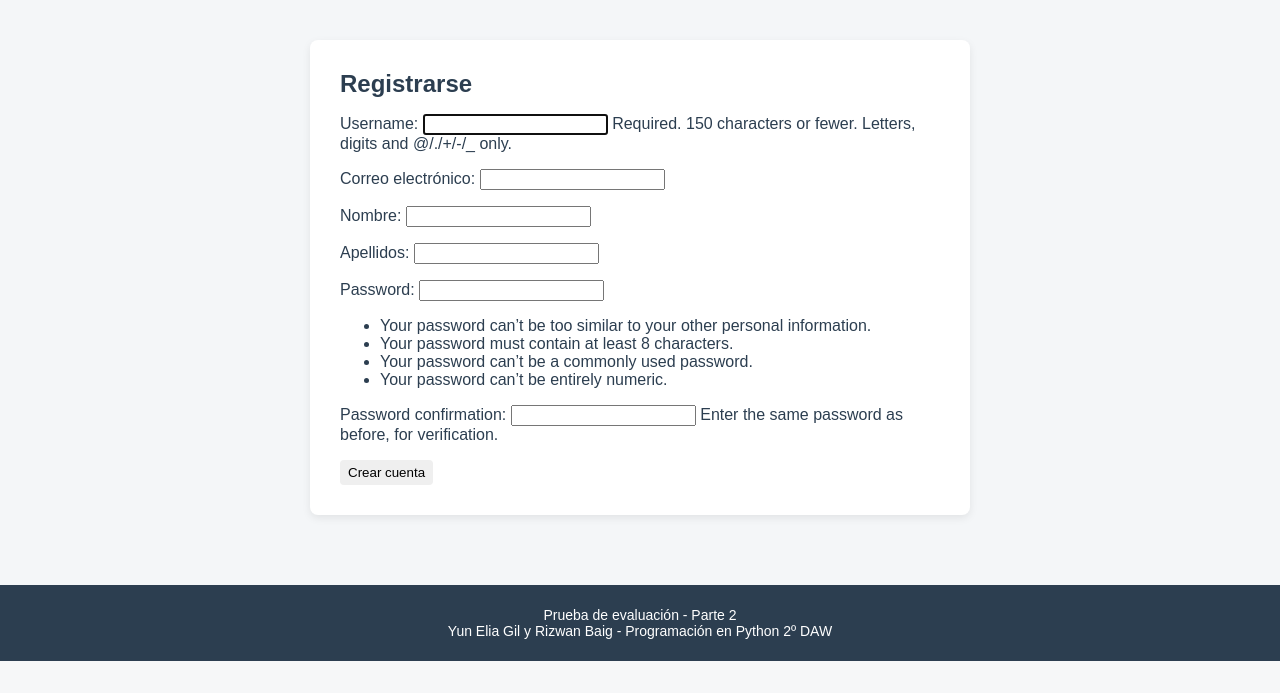
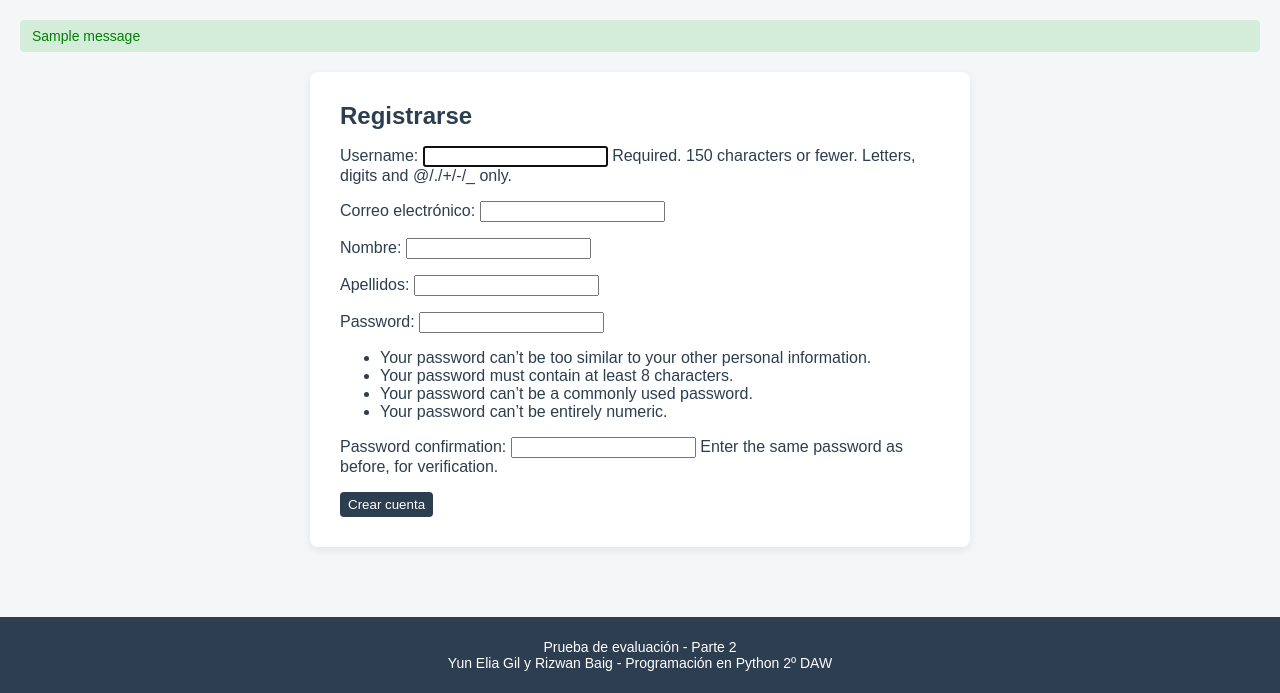
Before and after one commit to eliaGil02/PruebaEvaluacion2PEP, a Django app: page /signup/ in a window 1280 px wide. Shown: the part 195-888 px from the top of the page. Before the commit the page ends 856 px from the top, so only its background shows below. Run offline with Django 5.2, Linux system fonts and the light colour scheme; tables that the repository leaves empty hold one stand-in row (values such as "Sample post"); one stand-in notice (Sample message) is shown.

Commit message:
Mejorado mensajes de error

```diff
--- a/tareas/static/tareas/style.css
+++ b/tareas/static/tareas/style.css
@@ -228,6 +228,12 @@ BOTONES GENERALES
     cursor: pointer;
     display: inline-block;
     text-decoration: none;
+    background-color: #2c3e50;
+    color: white;
+}
+
+.btn:hover {
+    background-color: #1a252f;
 }
 
 .btn-guardar {
@@ -273,3 +279,29 @@ BOTONES GENERALES
 .btn-eliminar:hover {
     background-color: maroon;
 }
+
+/*********************
+MENSAJES
+*********************/
+.contenedor-mensajes {
+    margin-bottom: 15px;
+}
+
+.mensaje {
+    padding: 8px 12px;
+    margin-bottom: 8px;
+    border-radius: 4px;
+    font-size: 14px;
+}
+
+/* exito */
+.mensaje.success {
+    background-color: #d4edda;
+    color: green;
+}
+
+/* error */
+.mensaje.error {
+    background-color: #f8d7da;
+    color: darkred;
+}
--- a/tareas/templates/base.html
+++ b/tareas/templates/base.html
@@ -50,6 +50,16 @@
         {% endif %}
     </nav>
     <main>
+        {% if messages %}
+        <div class="contenedor-mensajes">
+            {% for message in messages %}
+            <div class="mensaje {{ message.tags }}">
+                <span>{{ message }}</span>
+            </div>
+            {% endfor %}
+        </div>
+        {% endif %}
+
         {% block contenido %}
         {% endblock %}
     </main>
--- a/tareas/views.py
+++ b/tareas/views.py
@@ -113,6 +113,7 @@ class CrearTareaView(
     # Asignamos automáticamente el usuario logueado como autor
     def form_valid(self, form):
         form.instance.autor = self.request.user
+        messages.success(self.request, "Tarea creada correctamente.")
         return super().form_valid(form)
 
 
@@ -125,6 +126,10 @@ class EliminarTareaView(
     model = Tarea
     template_name = "tareas/eliminar_tarea.html"
     success_url = reverse_lazy("lista_tareas")
+
+    def form_valid(self, form):
+        messages.success(self.request, "Tarea eliminada correctamente.")
+        return super().form_valid(form)
 
 
 class RegistrarseView(CreateView):
@@ -140,3 +145,7 @@ class EditarTareaView(LoginRequiredMixin, PermisoAutorAdmin, UpdateView):
     template_name = "tareas/editar_tarea.html"
     fields = ["titulo", "descripcion", "estado"]
     success_url = reverse_lazy("lista_tareas")  # Redirección tras guardar
+
+    def form_valid(self, form):
+        messages.success(self.request, "Tarea actualizada correctamente.")
+        return super().form_valid(form)
```
